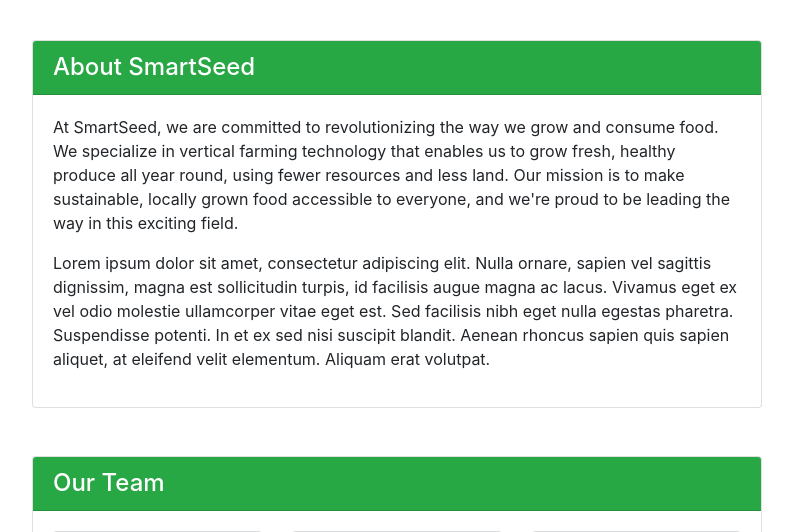
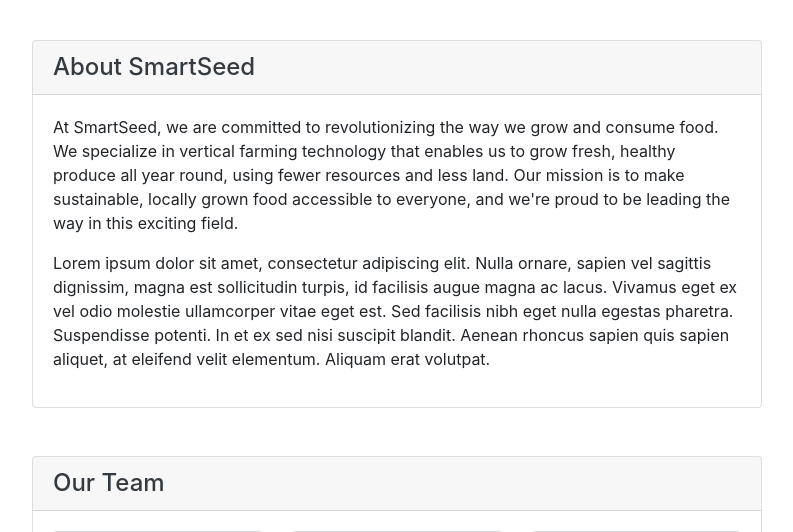
Before and after one commit to mynamecheff/SmartSeed, a Flask app: page /about in a window 1280 px wide. Shown: the part 56-588 px from the top of the page, without its empty margins (243-1036 px from the left). Run offline with Flask 2, Linux system fonts and the light colour scheme; some libraries are stand-ins or nearby versions.

Commit message:
Title change

```diff
--- a/website/templates/about.html
+++ b/website/templates/about.html
@@ -6,7 +6,7 @@
 <div class="row justify-content-center">
     <div class="col-md-8">
         <div class="card mt-4">
-            <div class="card-header bg-success text-white">
+            <div class="card-header bg-smartseed text-dark">
                 <h4 class="card-title mb-0">About SmartSeed</h4>
             </div>
             <div class="card-body">
@@ -32,7 +32,7 @@
 <div class="row justify-content-center mt-5">
     <div class="col-md-8">
         <div class="card">
-            <div class="card-header bg-success text-white">
+            <div class="card-header bg-smartseed text-dark">
                 <h4 class="card-title mb-0">Our Team</h4>
             </div>
             <div class="card-body">
```
